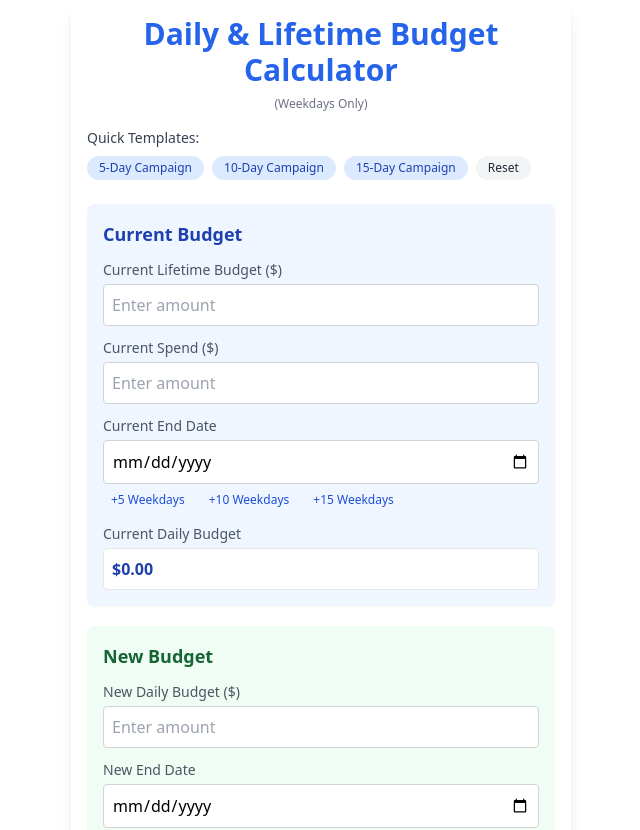
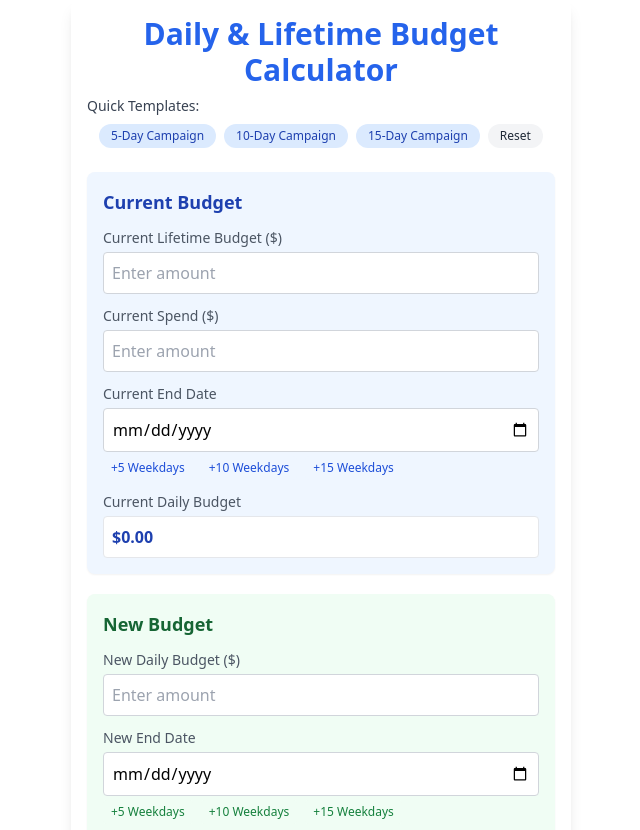
Before and after one commit to niksaderek/budget_cal, a React (Create React App) app: page / in a window 1280 px wide. Shown: the top 830 px of the page, without its empty margins (319-959 px from the left). Built offline with nearby package versions, Linux system fonts and the light colour scheme.

Commit message:
Update App.js

```diff
--- a/src/App.js
+++ b/src/App.js
@@ -296,12 +296,11 @@ const BudgetCalculator = () => {
   return (
     <div className="mx-auto p-4 bg-white rounded-lg shadow-lg" style={{ maxWidth: '500px', width: '100%' }}>
       <h1 className="text-2xl md:text-3xl font-bold text-center mb-2" style={{ color: '#2563EB' }}>Daily & Lifetime Budget Calculator</h1>
-      <p className="text-xs text-center mb-4 text-gray-500">(Weekdays Only)</p>
 
       {/* Templates */}
       <div className="mb-6">
         <h3 className="text-sm font-medium text-gray-700 mb-2">Quick Templates:</h3>
-        <div className="flex flex-wrap gap-2">
+        <div className="flex flex-wrap gap-2 justify-center">
           {templates.map((template, index) => (
             <button
               key={index}
```
